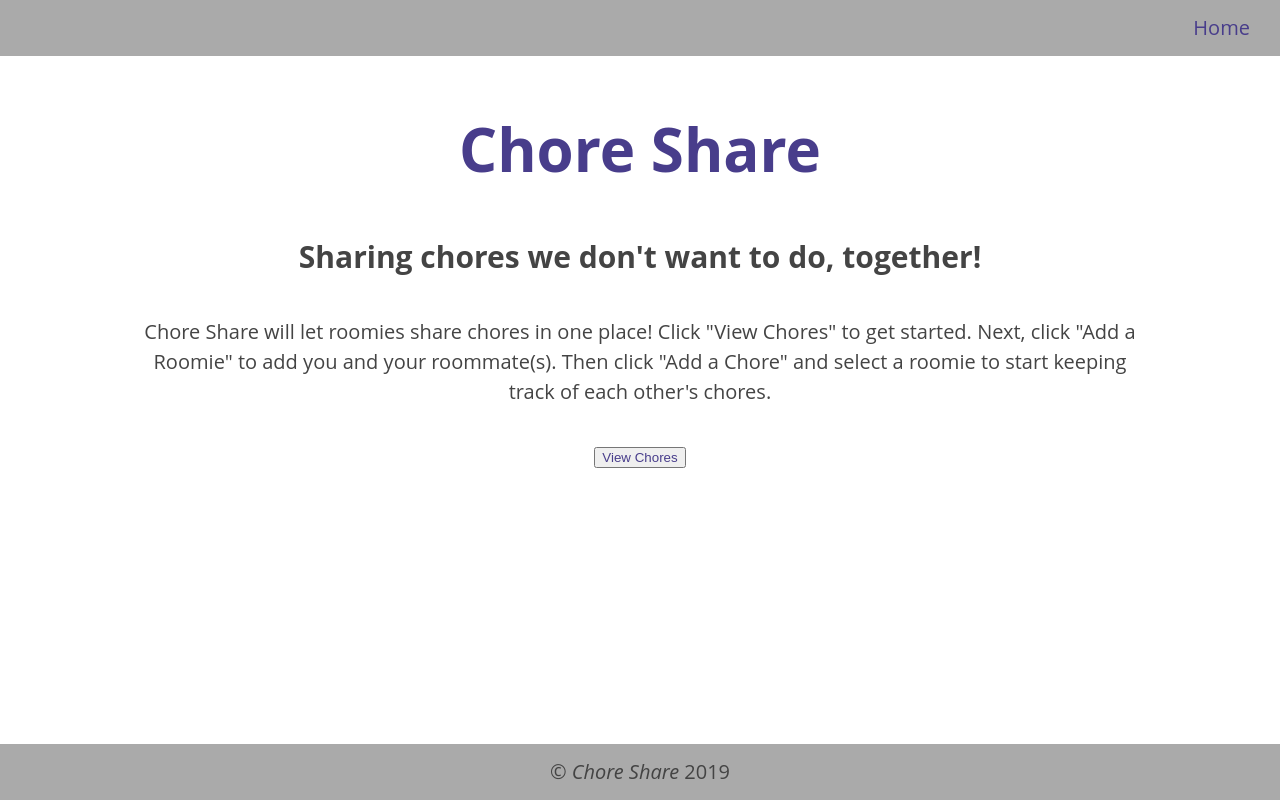
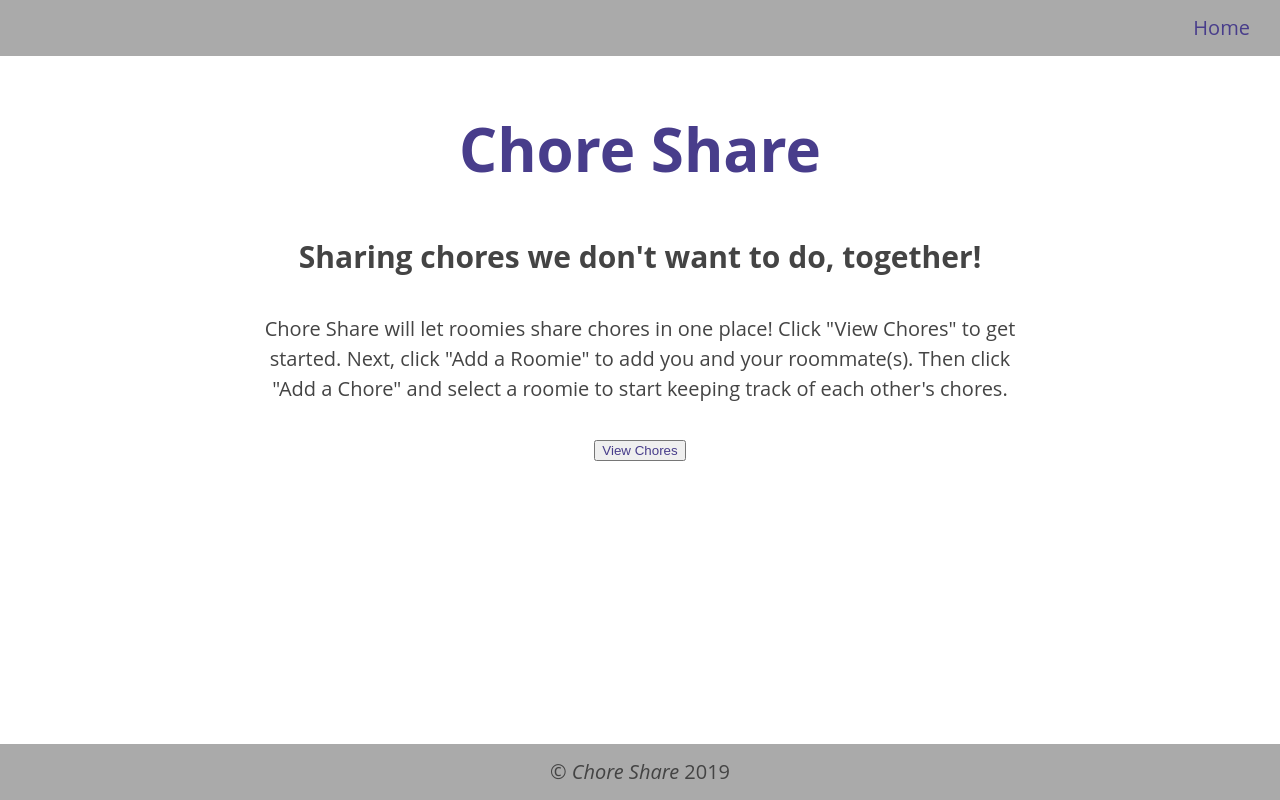
Before and after one commit to Jadedtofu/chore-share-app, a React (Create React App) app: page / in a window 1280 px wide. Built offline with nearby package versions, Linux system fonts and the light colour scheme.

Commit message:
modified max width of landing page text

```diff
--- a/src/Landing/Landing.css
+++ b/src/Landing/Landing.css
@@ -0,0 +1,5 @@
+.landingPage {
+    margin-left: auto;
+    margin-right: auto;
+    max-width: 950px;
+}
```
